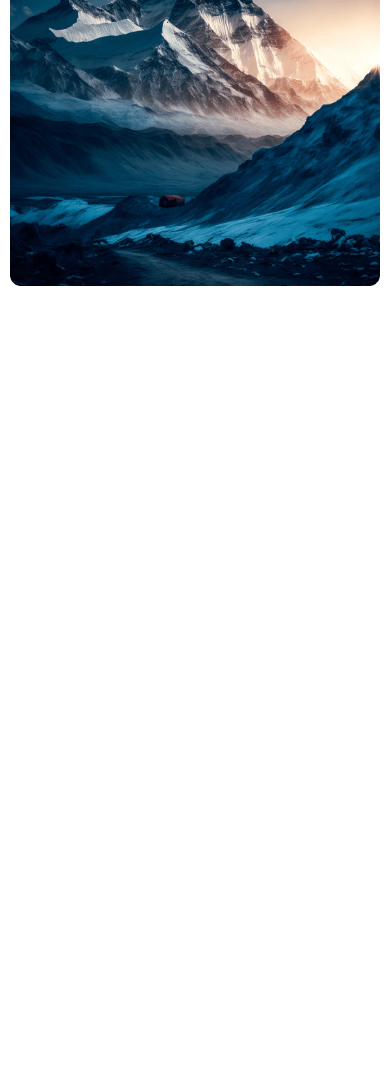
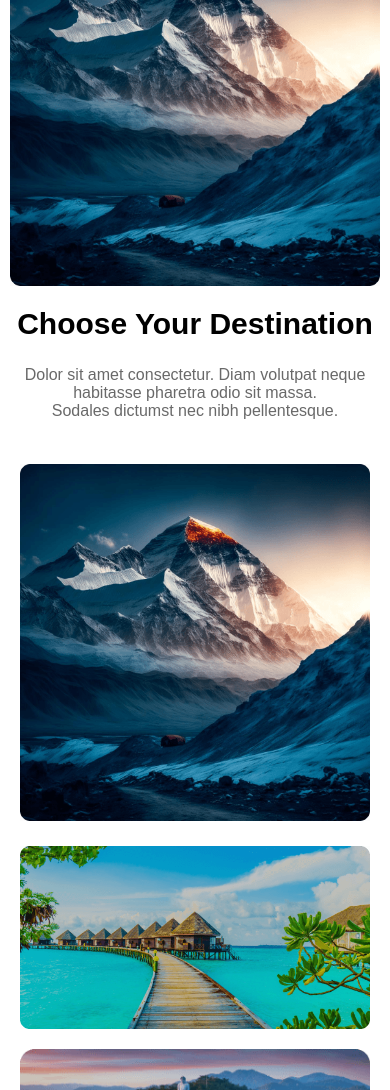
Before and after one commit to rashidulub/Travel-Website, a plain HTML site: page index.html in a window 390 px wide. Shown: the part 1044-2134 px from the top of the page. Before the commit the page ends 1344 px from the top, so only its background shows below. Drawn offline with Linux system fonts and the light colour scheme.

Commit message:
picture section added

```diff
--- a/index.html
+++ b/index.html
@@ -77,6 +77,25 @@
             <img src="/Images/Rectangle 4.png" alt="Your Image">
         </div>
     </section>
+    <section class="section-title">
+        <h1>Choose Your Destination</h1>
+        <p>Dolor sit amet consectetur. Diam volutpat neque habitasse pharetra odio sit massa. <br> Sodales dictumst nec nibh pellentesque.</p>
+    </section>
+    <section class="picture-section">
+        <div class="picture-row">
+            <img class="img-row" src="/Images/Rectangle 4.png" alt="Image 1">
+            <img class="img-row" src="/Images/Rectangle 5.png" alt="Image 2">
+        </div>
+        <div class="picture-row ">
+            <img class="img-row" src="/Images/Rectangle 6.png" alt="Image 3">
+            <img  class="img-row" src="/Images/Rectangle 7.png" alt="Image 4">
+            <img class="img-row" src="/Images/Rectangle 8.png" alt="Image 5">
+        </div>
+        <div class="picture-row">
+            <img class="img-row" src="/Images/Rectangle 10.png" alt="Image 6">
+            <img class="img-row" src="/Images/Rectangle 11.png" alt="Image 7">
+        </div>
+    </section>
 
 
 
--- a/style/style.css
+++ b/style/style.css
@@ -159,7 +159,44 @@ img {
     width: 100%;
     height: 100%;
 }
-@media screen and (max-width: 768px) {
+.section-title{
+    align-items: center;
+    text-align: center;
+    margin: 50px 10px;
+}
+.section-title h1{
+    margin-top: 80px;
+ font-size: 30px;
+ font-weight: bold;
+}
+.section-title p{
+    color: dimgray;
+    margin-top: 0px;
+}
+
+.picture-section {
+    display: flex;
+    flex-wrap: wrap;
+    justify-content: space-around;
+    padding: 20px;
+}
+
+.picture-row {
+    display: flex;
+    justify-content: space-around;
+    margin-bottom: 20px;
+    gap: 25px;
+    /* Ensure each row takes the full width */
+}
+
+.img-row{
+    width: 600px; /* Set a fixed width */
+    height: 250px; /* Set a fixed height */
+    object-fit: cover; /* Maintain aspect ratio and cover the container */
+}
+
+
+@media screen and (max-width: 600px) {
     body{
         padding: 10px 0px;
     }
@@ -225,4 +262,22 @@ img {
         margin: 0;
         padding: 0 10px;
     }
+    .section-title{
+        margin: 0%;
+        padding: 2%;
+    }
+    .section-title h1{
+        margin-top: 10px;
+    }
+    .img-row{
+        width: 100%;
+        height: auto;
+    }
+    .picture-section{
+        flex-direction: column;
+    }
+    .picture-row{
+        flex-direction: column;
+
+    }
 }
```
